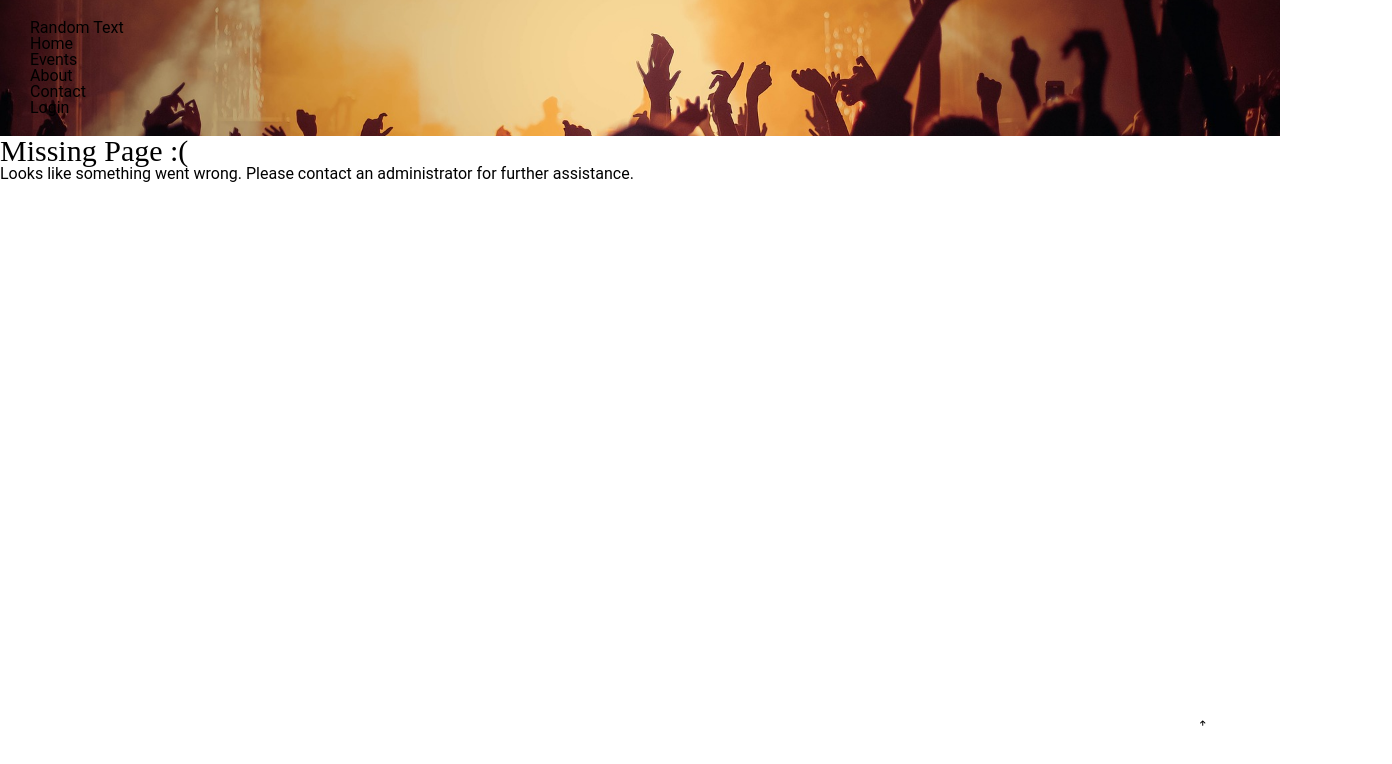
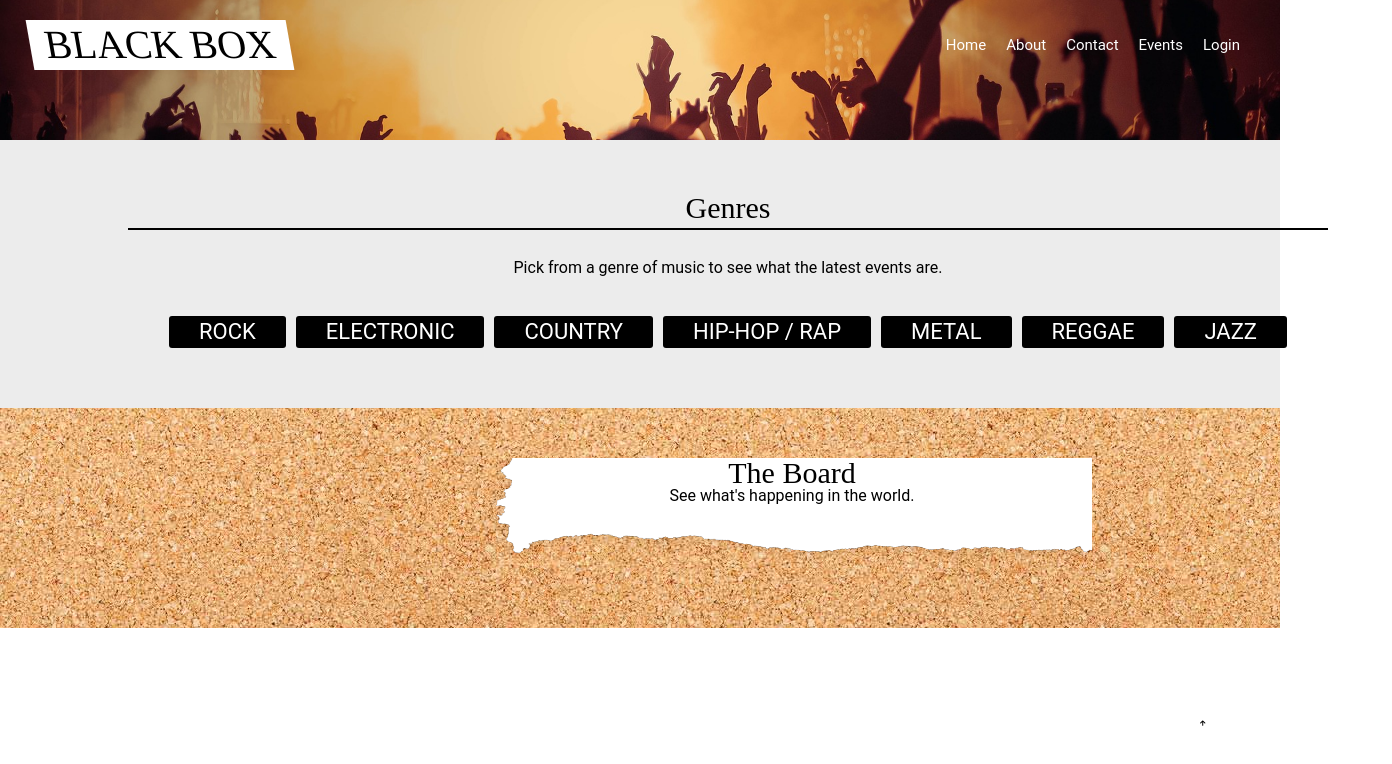
Before and after one commit to shenry45/BlackBox, a React (Create React App) app in the folder black-box/: page /events in a window 1280 px wide. Shown: the top 764 px of the page, 1392 px wide, since content can reach past the window. Built offline with nearby package versions, Linux system fonts and the light colour scheme.

Commit message:
react navigation with no refresh flash

```diff
--- a/black-box/src/App.js
+++ b/black-box/src/App.js
@@ -5,6 +5,7 @@ import Header from './components/Header';
 import Footer from './components/Footer';
 import Index from './pages/Index';
 import ToTop from './components/ToTop';
+import EventsPage from './pages/EventsPage';
 import NoPage from './pages/NoPage';
 
 function App() {
@@ -14,6 +15,7 @@ function App() {
       <Header />
       <Switch>
         <Route exact path="/" component={Index} />
+        <Route path="/events" component={EventsPage} />
         <Route component={NoPage} />
       </Switch>
       <Footer />
--- /dev/null
+++ b/black-box/src/components/Genres.js
@@ -0,0 +1,32 @@
+import React from 'react';
+
+const Genres = () => {
+  const genreList = [
+    { name: "ROCK", id: "KnvZfZ7vAeA" },
+    { name: "ELECTRONIC", id: "KnvZfZ7vAvF" },
+    { name: "COUNTRY", id: "KnvZfZ7vAv6" },
+    { name: "HIP-HOP / RAP", id: "KnvZfZ7vAv1" },
+    { name: "METAL", id: "KnvZfZ7vAvt" },
+    { name: "REGGAE", id: "KnvZfZ7vAed" },
+    { name: "JAZZ", id: "KnvZfZ7vAvE" }
+  ]
+
+  return (
+    <section className="genres">
+        <div className="formatter">
+            <h2>Genres</h2>
+            <hr />
+            <p className="subhead">Pick from a genre of music to see what the latest events are.</p>
+            <div className="genList">
+                {
+                  genreList.map(gen => {
+                    return <p key={gen.id} className={gen.id}>{gen.name}</p>
+                  })
+                }
+            </div>
+        </div>
+    </section>
+  )
+}
+
+export default Genres;
--- a/black-box/src/components/Header.js
+++ b/black-box/src/components/Header.js
@@ -5,15 +5,23 @@ import NavLinks from './Navigation/NavLinks';
 const Header = () => {
   return (
     <header>
-      <div className="brand">
-        <p>Random Text</p>
-      </div>
-      <div className="nav">
+      <div className="top-nav">
+        <h1>BLACK BOX</h1>
         <nav>
           <NavLinks />
         </nav>
       </div>
     </header>
+    // <header>
+    //   <div class="formatter">
+    //     <div>
+    //       <div class="search-cont">
+    //         <div class="search-bar">
+    //           <a href="#results"><i class="fas fa-search search-btn"></i></a><input class="search" placeholder="Search an artist or event..." maxlength="30">
+    //         </div>
+    //       </div>
+    //     </div>
+    // </header>
   )
 }
 
--- a/black-box/src/components/Navigation/NavLinks.js
+++ b/black-box/src/components/Navigation/NavLinks.js
@@ -1,15 +1,29 @@
 import React from 'react';
+import { withRouter } from 'react-router';
 
-const NavLinks = () => {
-  return (
-    <nav>
-      <p>Home</p>
-      <p>Events</p>
-      <p>About</p>
-      <p>Contact</p>
-      <p>Login</p>
-    </nav>
-  )
+class NavLinks extends React.Component {
+
+  handlerClick = e => {
+    e.preventDefault();
+
+    if (e.target.getAttribute('href') === '/') {
+      this.props.history.push('/');
+    } else {
+      this.props.history.push(`${e.target.getAttribute('href')}`);
+    }
+  }
+
+  render() {
+    return (
+      <nav>
+        <p><a href="/" onClick={this.handlerClick}>Home</a></p>
+        <p><a href="/about" onClick={this.handlerClick}>About</a></p>
+        <p><a href="/contact" onClick={this.handlerClick}>Contact</a></p>
+        <p><a href="/events" onClick={this.handlerClick}>Events</a></p>
+        <p><a href="/login" onClick={this.handlerClick}>Login</a></p>
+      </nav>
+    )
+  }
 }
 
-export default NavLinks;
+export default withRouter(NavLinks);
--- a/black-box/src/components/Tagline.js
+++ b/black-box/src/components/Tagline.js
@@ -3,7 +3,7 @@ import React from 'react';
 const Tagline = () => {
   return (
     <section id="tagline">
-      <div class="formatter">
+      <div className="formatter">
           <p>Pick from over 1,000+ artists and 10,000+ events worldwide!</p>
       </div>
     </section>
--- a/black-box/src/components/ToTop.js
+++ b/black-box/src/components/ToTop.js
@@ -4,7 +4,7 @@ import { faArrowUp } from '@fortawesome/free-solid-svg-icons';
 
 const ToTop = () => {
   return (
-    <div class="begin">
+    <div className="begin">
       <a href="#top">
           <FontAwesomeIcon icon={faArrowUp} />
       </a>
--- /dev/null
+++ b/black-box/src/pages/EventsPage.js
@@ -0,0 +1,42 @@
+import React from 'react';
+
+import Genres from '../components/Genres';
+
+const EventsPage = () => {
+
+
+
+  return (
+    <>
+      <Genres />
+      <section className="results">
+        <div className="formatter">
+          <div id="theBoard">
+            <h2>The Board</h2>
+            <p className="subhead">See what's happening in the world.</p>
+          </div>
+          <div className="events">
+
+          </div>
+        </div>
+      </section>
+    </>
+  )
+}
+
+export default EventsPage;
+
+/*
+<!-- <div>Some Random Text</div>
+              <div class="result">
+                  <img src="./img/search-background.jpg" alt="Event picture"/>
+                  <div class="resDetails">
+                      <h3>Event Name</h3>
+                      <h5 class="resLoc">Location, AZ</h5>
+                      <div class="resFoot">
+                          <p class="ticket-price">$45.00</p>
+                          <p class="resAvail">ON SAL<u>E</u></p>
+                      </div>
+                  </div>
+              </div> -->
+*/
```
Also changed, not shown: 1 other file (tests, documents, lock files or other folders).
